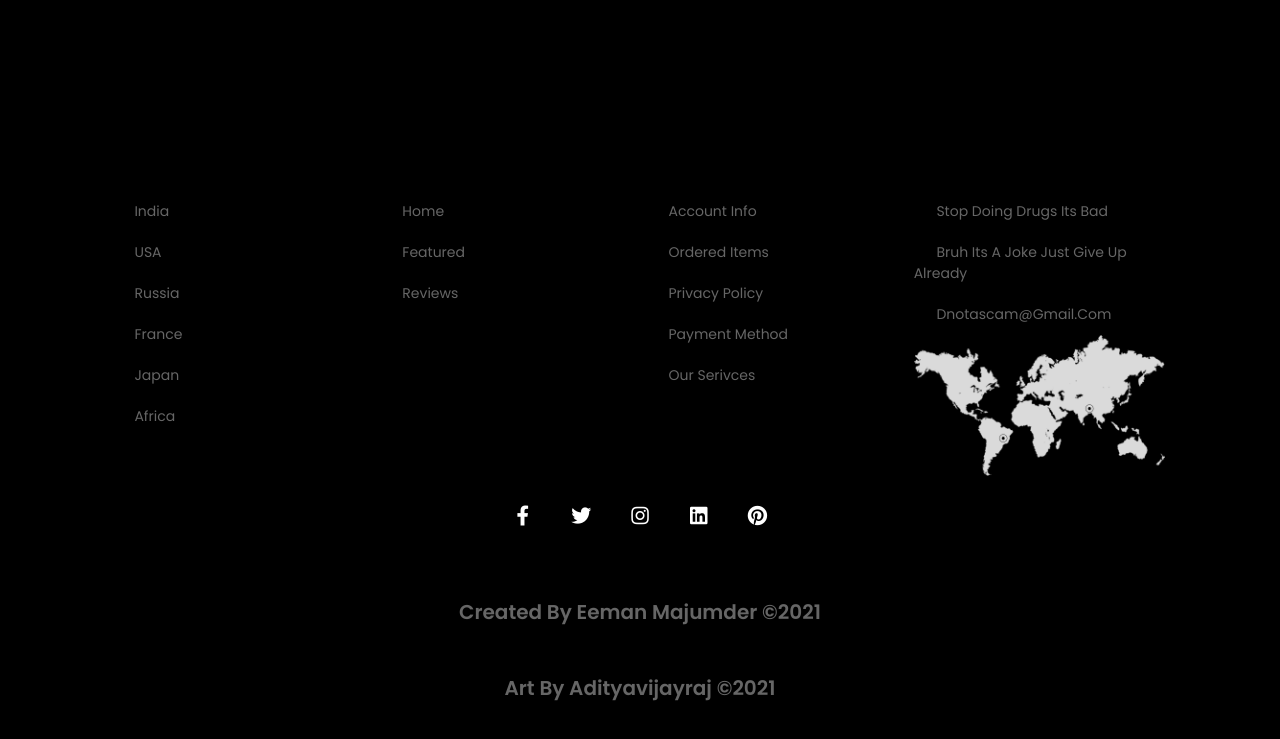
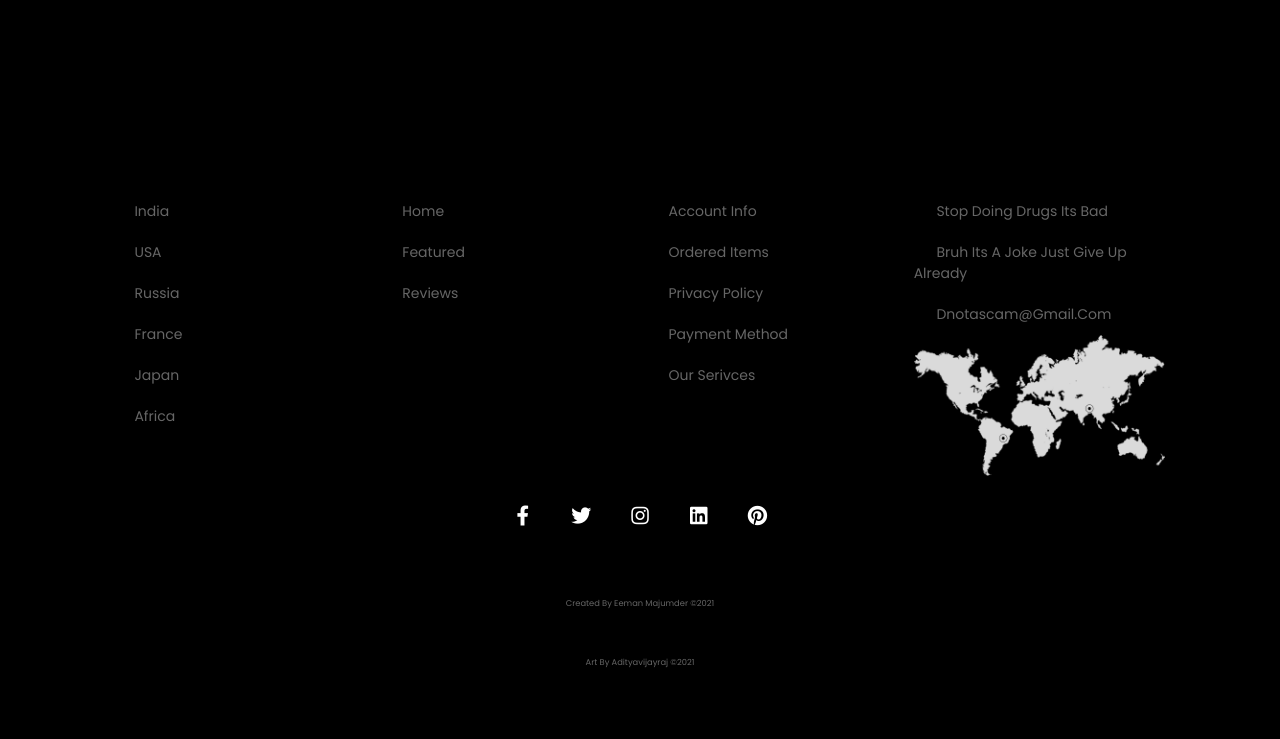
Before and after one commit to Eeman1113/Eeman1113.github.io, a website: page afd/store.html in a window 1280 px wide. Shown: the part 2120-2859 px from the top of the page. Drawn offline with nearby package versions, Linux system fonts and the light colour scheme; animation ran at ten frames a second; a web font is replaced by a local one.

Commit message:
adding store

```diff
--- a/afd/css/style.css
+++ b/afd/css/style.css
@@ -591,7 +591,7 @@ section{
     margin-top: 2rem;
     padding:0 1rem;
     padding-top: 2.5rem;
-    font-size: 2rem;
+    font-size: smaller;
     color:var(--light-color);
     text-align: center;
 }
--- a/afd/store.html
+++ b/afd/store.html
@@ -375,8 +375,8 @@
         <a href="#" class="fab fa-pinterest"></a>
     </div>
 
-    <h6><div class="credit"> created by Eeman Majumder ©2021</div>
-    <div class="credit"> art by Adityavijayraj ©2021</div></h6>
+    <h8><div class="credit"> created by Eeman Majumder ©2021</div>
+    <div class="credit"> art by Adityavijayraj ©2021</div></h8>
 
 </section>
 
```
